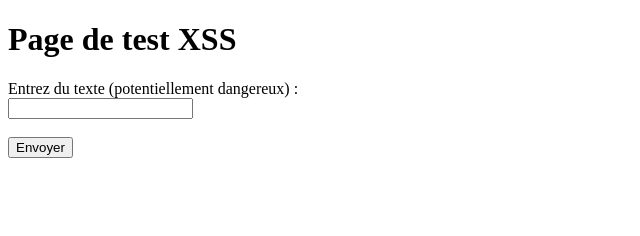
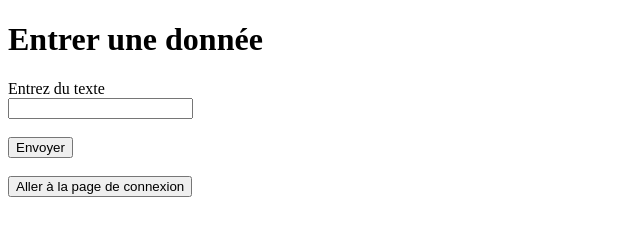
Before and after one commit to Jordan-92/cybersecurity, a plain HTML site: page views/index.html in a window 1280 px wide. Shown: the whole page, without its empty margins (0-640 px from the left). Drawn offline with Linux system fonts and the light colour scheme.

Commit message:
Update index.html

```diff
--- a/views/index.html
+++ b/views/index.html
@@ -3,14 +3,17 @@
 <head>
     <meta charset="UTF-8">
     <meta name="viewport" content="width=device-width, initial-scale=1.0">
-    <title>Vulnerable Website - XSS</title>
+    <title>Accueil</title>
 </head>
 <body>
-    <h1>Page de test XSS</h1>
+    <h1>Entrer une donnée</h1>
     <form action="/xss" method="get">
-        <label for="input">Entrez du texte (potentiellement dangereux) :</label><br>
+        <label for="input">Entrez du texte</label><br>
         <input type="text" id="input" name="input"><br><br>
         <input type="submit" value="Envoyer">
     </form>
+    <br>
+    <!-- Bouton qui emmène vers /login -->
+    <button onclick="window.location.href='/login'">Aller à la page de connexion</button>
 </body>
 </html>
```
